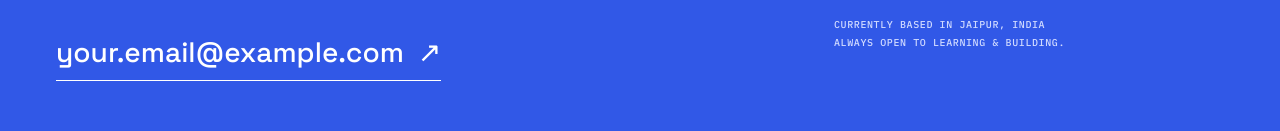
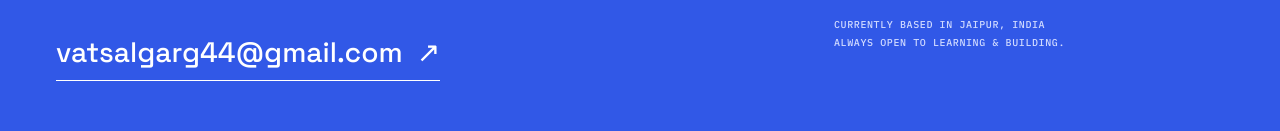
Before and after one commit to vatsal-g60/Portfolio, a plain HTML site: page vatsal-portfolio/index.html in a window 1280 px wide. Shown: the part 6284-6415 px from the top of the page. Drawn offline with Linux system fonts and the light colour scheme.

Commit message:
Updated index.html
Fixed contact-email

```diff
--- a/vatsal-portfolio/index.html
+++ b/vatsal-portfolio/index.html
@@ -173,13 +173,13 @@
     <div class="contact-grid reveal">
       <div class="contact-lead"><p class="mono contact-note">HAVE AN IDEA, A QUESTION, OR AN OPPORTUNITY?</p><h2 id="contact-title">Let's build<br>something <span>better.</span></h2><p>Interested in security, technology, or a project collaboration? I'd love to connect.</p>
         <!-- TODO: Replace this email address (also update the Email link below). -->
-        <a class="contact-email" href="mailto:your.email@example.com">your.email@example.com <span aria-hidden="true">↗</span></a>
+        <a class="contact-email" href="mailto:vatsalgarg44@gmail.com">vatsalgarg44@gmail.com <span aria-hidden="true">↗</span></a>
       </div>
       <div class="contact-links" aria-label="Connect with me"><span class="mono">FIND ME ELSEWHERE</span>
         <!-- TODO: Replace these placeholder links with your actual profiles. -->
         <a href="https://www.linkedin.com/in/your-username" target="_blank" rel="noopener noreferrer"><span>LinkedIn</span><span aria-hidden="true">↗</span></a>
         <a href="https://github.com/your-username" target="_blank" rel="noopener noreferrer"><span>GitHub</span><span aria-hidden="true">↗</span></a>
-        <a href="mailto:your.email@example.com"><span>Email</span><span aria-hidden="true">↗</span></a>
+        <a href="mailto:vatsalgarg44@gmail.com"><span>Email</span><span aria-hidden="true">↗</span></a>
         <p class="mono">CURRENTLY BASED IN JAIPUR, INDIA<br>ALWAYS OPEN TO LEARNING &amp; BUILDING.</p>
       </div>
     </div>
```
